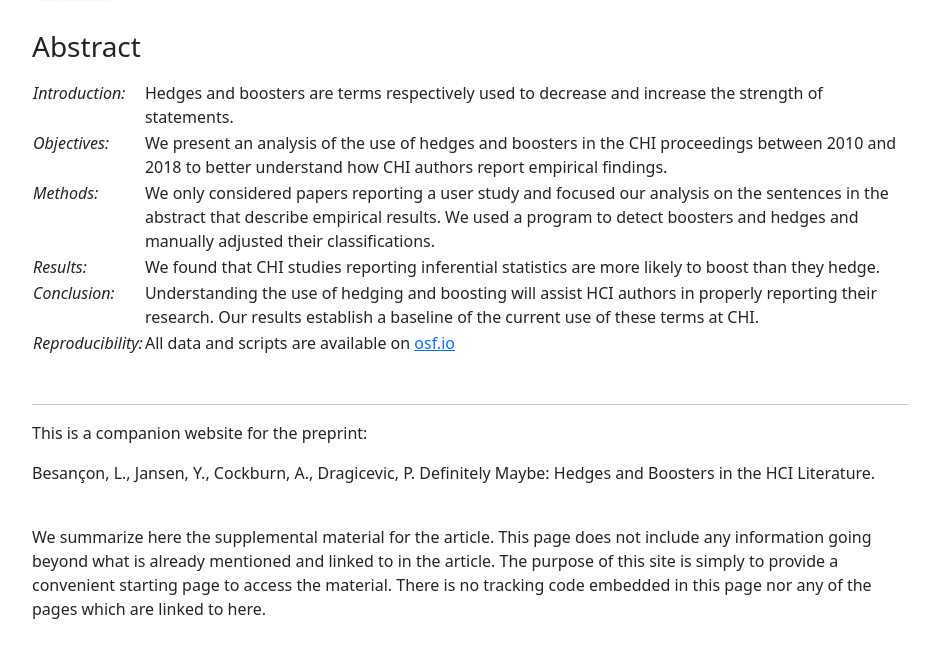
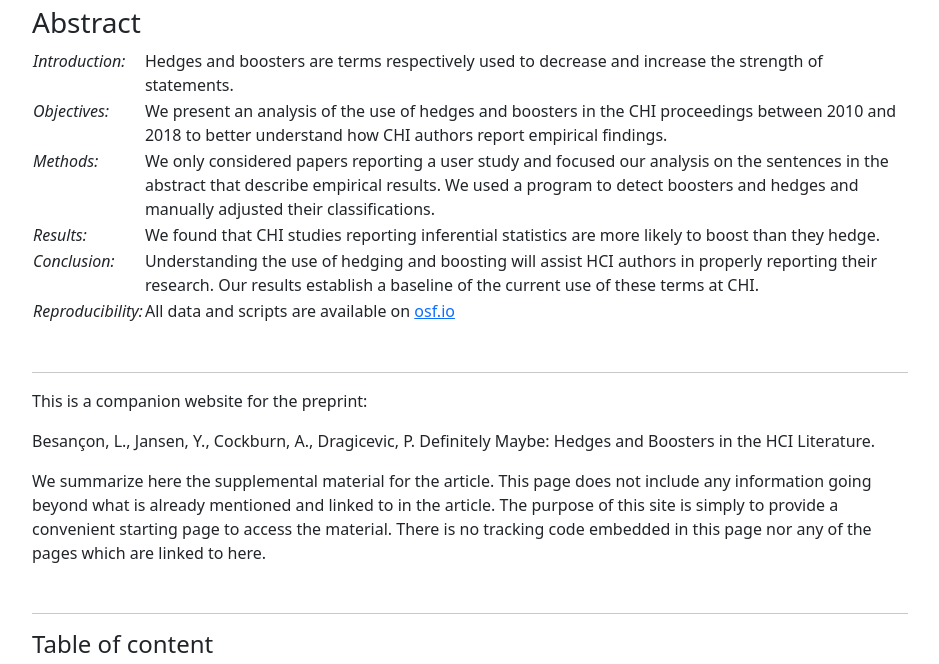
Before and after one commit to hedgesandboosters/hedgesandboosters.github.io, a plain HTML site: page index.html in a window 1280 px wide. Shown: the part 680-1344 px from the top of the page, without its empty margins (170-1109 px from the left). Drawn offline with nearby package versions, Linux system fonts and the light colour scheme.

Commit message:
Update index.html

```diff
--- a/index.html
+++ b/index.html
@@ -32,13 +32,12 @@
       <center><h1 class="my-4">Definitely Maybe: Hedges And Boosters in the HCI Literature</h1><h2>Companion website</h2></center>
             <!-- <center><p>Lonni Besançon, Yvonne Jansen, Andy Cockburn, and Pierre Dragicevic</p> </center>   -->
 
-<br/>
+
 <center><a href="Step3.jpeg"><img src="Step3.jpeg" width="100%"/></a></center>
-<br/>
 
+<br>
 <h3>Abstract</h3>
-<p style="margin-left:7%; margin-right:7%;">
-  <table>
+  <table> <!--style="margin-left:7%; margin-right:7%;">-->
     <tr>
       <td><em>Introduction:</em></td> <td>Hedges and boosters are terms respectively used to decrease and increase the strength of statements.</td></tr>
     <tr>
@@ -58,7 +57,6 @@
       <td><em>Reproducibility:</em></td> <td>All data and scripts are available on <a href="https://osf.io/kefmr/?view_only=907b8e550ee84fcc927a36cc1d2adbcf">osf.io</a></td>
     </tr>
   </table>
-</p>
 
 <hr/>
 
@@ -66,7 +64,7 @@
 
 <p>Besançon, L., Jansen, Y., Cockburn, A., Dragicevic, P. Definitely Maybe: Hedges and Boosters in the HCI Literature.</p>
 
-<br />
+
 
 <p>We summarize here the supplemental material for the article. This page does not include any information going beyond what is already mentioned and linked to in the article. The purpose of this site is simply to provide a convenient starting page to access the material. There is no tracking code embedded in this page nor any of the pages which are linked to here.</p>
 
@@ -124,7 +122,7 @@
     <!-- Footer -->
     <footer class="py-5 pr-5 pl-5 bg-dark">
       <div class="container">
-	      <p class="m-0 text-center text-white">Last updated January 23, 2021.</p>
+	      <p class="m-0 text-center text-white">Last updated April 23, 2021.</p>
 	     <p class="m-0 text-center text-white"><img src="https://i.creativecommons.org/l/by-nc-sa/4.0/88x31.png" />
 		The content of this website is licensed under a <a href="https://creativecommons.org/licenses/by-nc-sa/4.0/">Creative Commons Attribution-NonCommercial-ShareAlike 4.0 International License</a>.</p>
       </div>
```
